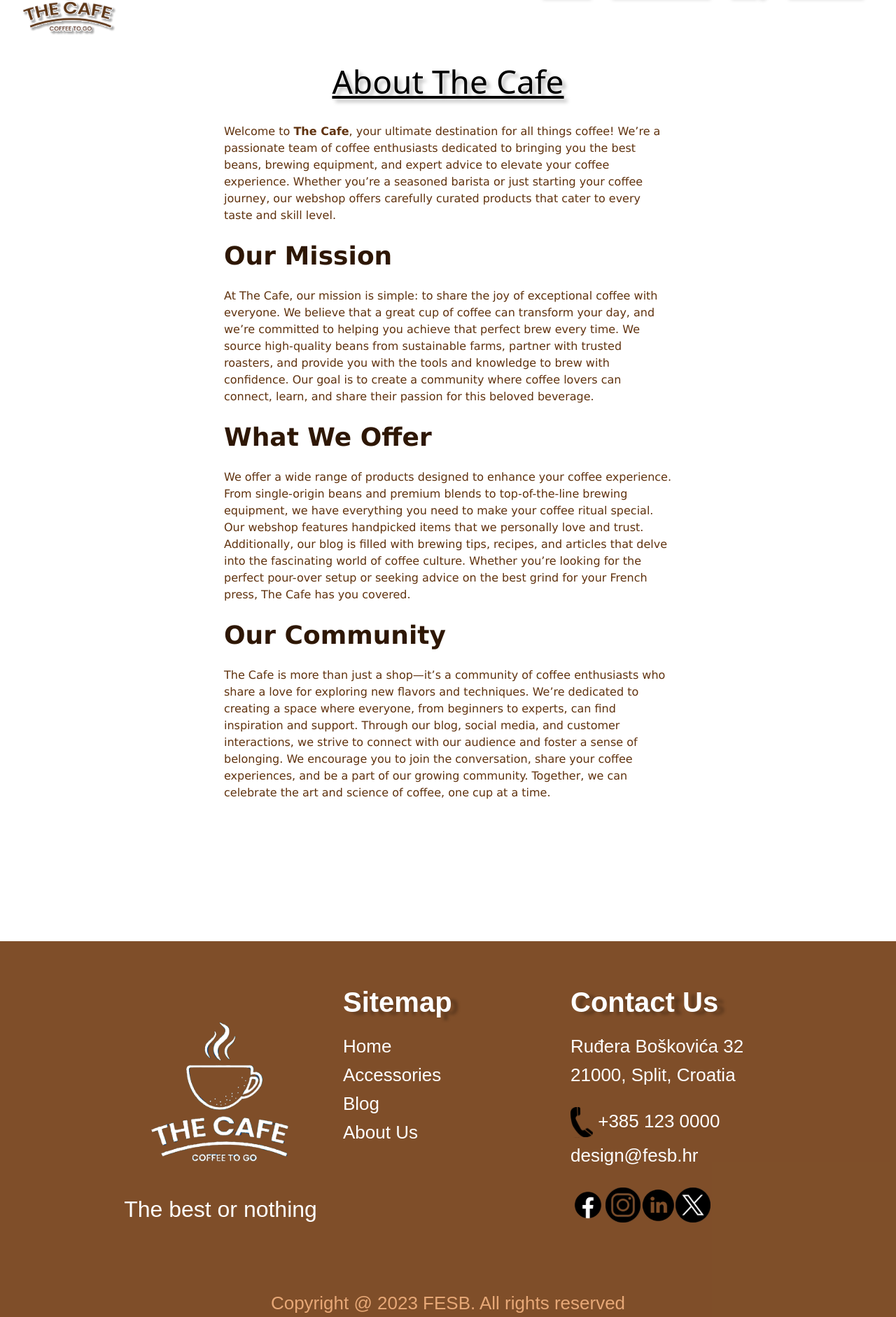
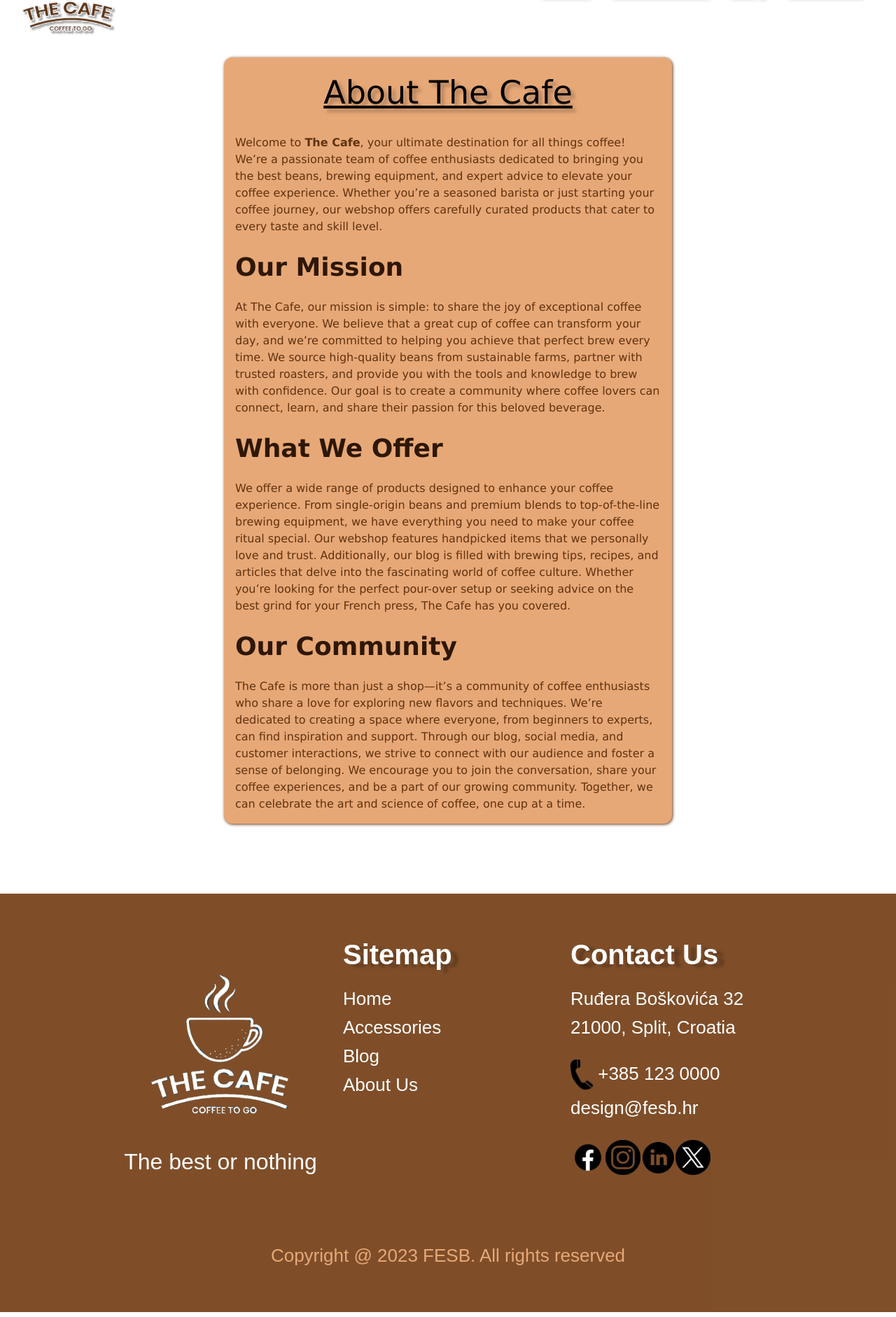
Before and after one commit to GoranBogetic/HCI-2023-24, a Next.js app in the folder semester-project/project/: page /about in a window 1280 px wide. Shown: the part 118-2000 px from the top of the page at 70% size. Built offline with nearby package versions, Linux system fonts and the light colour scheme.

Commit message:
css changes

```diff
--- a/semester-project/project/app/globals.css
+++ b/semester-project/project/app/globals.css
@@ -271,7 +271,7 @@ h3 {
 .footer {
   display: flex;
   background-color: rgba(105, 48, 4, 0.85);
-  margin-top: 200px;
+  margin-top: 100px;
   width: 100%;
   padding: 65px;
   flex-direction: column;
@@ -658,11 +658,20 @@ h4 {
   display: flex;
   flex-direction: column;
   align-items: center;
+  background-color: #e7a877;
+  box-shadow: 1px 1px 4px #60320e;
+  width: 50%;
+  margin-inline: auto;
+  padding: 16px;
+  border-radius: 12px;
+}
+
+.aboutUs > h1 {
+  font-family: Verdana, Geneva, Tahoma, sans-serif;
 }
 
 .aboutUsSection {
   font-family: Verdana, Geneva, Tahoma, sans-serif;
-  width: 50%;
   text-align: left;
   font-weight: 500;
   color: #60320e;
```
